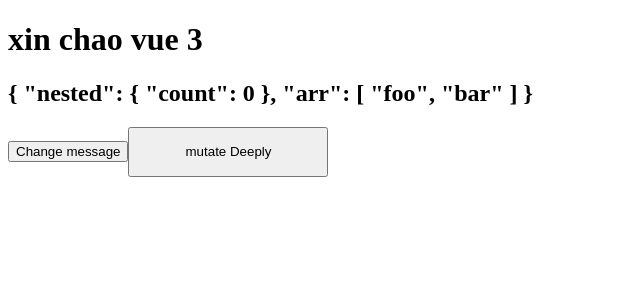
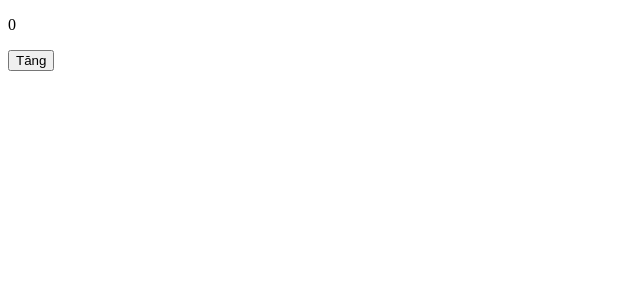
Before and after one commit to Thanhdo1212/vuejs-intro, a Vue app in the folder vue-intro/: page / in a window 1280 px wide. Shown: the top 300 px of the page, without its empty margins (0-640 px from the left). Built offline with nearby package versions, Linux system fonts and the light colour scheme; the HTML template or start-up script is replaced by a standard one.

Commit message:
update DOM, nextTick

```diff
--- a/vue-intro/src/App.vue
+++ b/vue-intro/src/App.vue
@@ -1,26 +1,16 @@
 <script setup lang="ts">
-import { ref } from 'vue'
-const msg = ref('xin chao vue 3')
-const changeMsg = () => (msg.value = 'xin chao vue 4')
+import { nextTick, ref } from 'vue'
 
-// deep reactivity
+const count = ref(0)
 
-const obj = ref({
-  nested: { count: 0 },
-  arr: ['foo', 'bar'],
-})
-const mutateDeeply = () => {
-  // những thay đổi này sẽ hoạt động như mong đợi.
-  obj.value.nested.count++
-  obj.value.arr.push('baz')
+const updateCount = async () => {
+  count.value++
+  await nextTick()
+  console.log(document.getElementById('count').textContent) // ❌ Không thấy thay đổi ngay lập tức!
 }
 </script>
 
 <template>
-  <div>
-    <h1>{{ msg }}</h1>
-    <h2>{{ obj }}</h2>
-    <button @click="changeMsg">Change message</button>
-    <button style="height: 50px; width: 200px" @click="mutateDeeply">mutate Deeply</button>
-  </div>
+  <p id="count">{{ count }}</p>
+  <button @click="updateCount">Tăng</button>
 </template>
```
